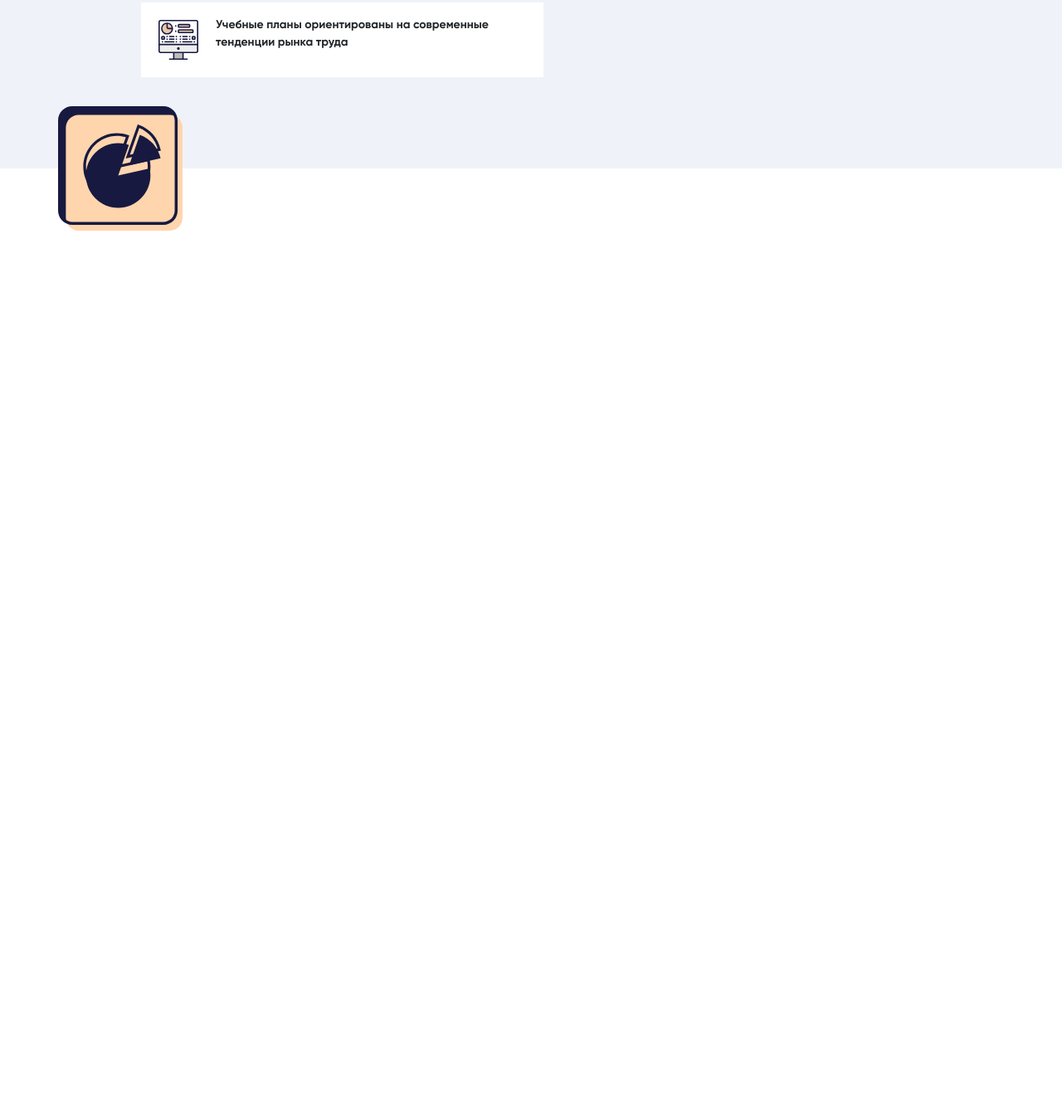
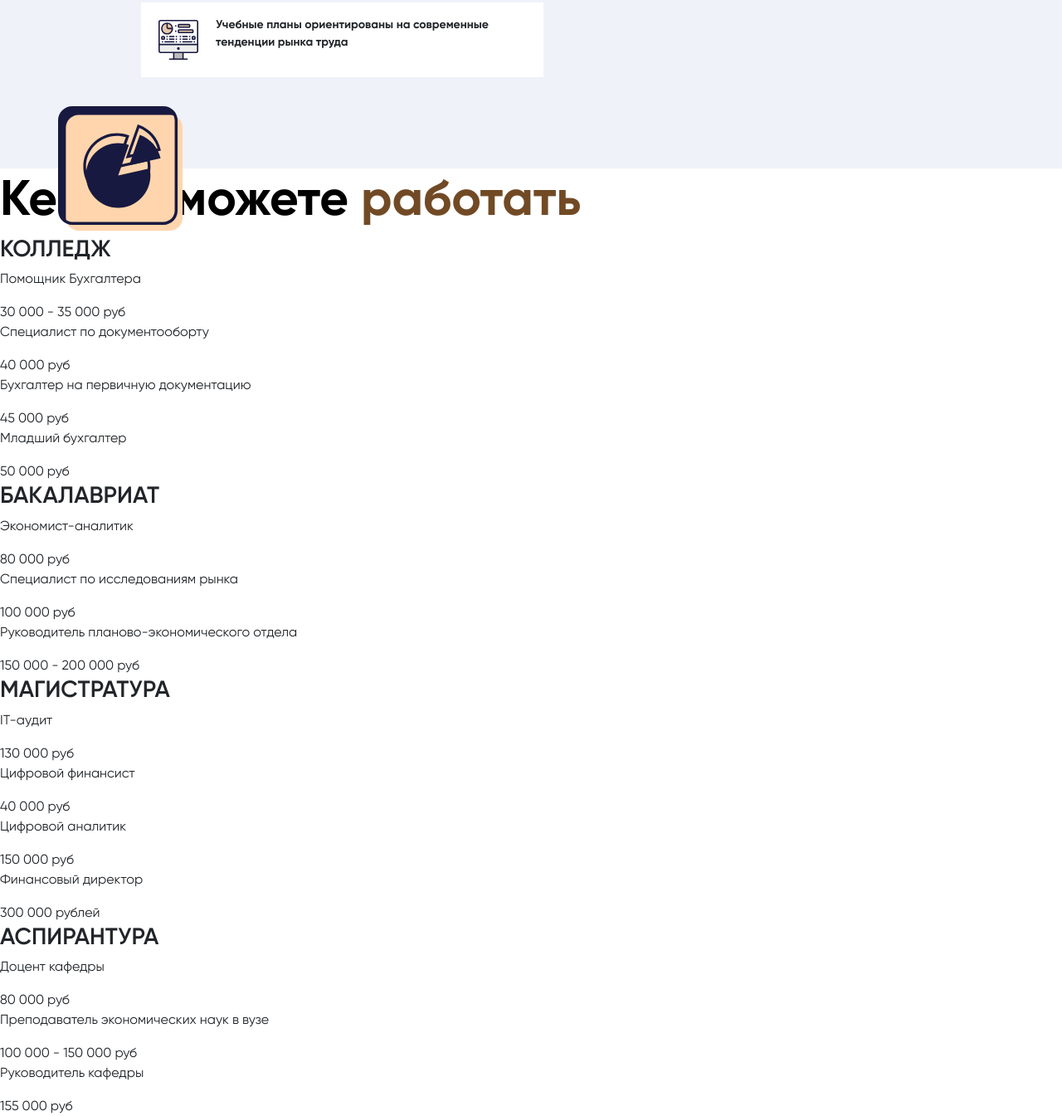
Before and after one commit to RomanFPL/university-lending-page, a website: page src/index.html in a window 1280 px wide. Shown: the part 2441-3786 px from the top of the page at 83% size. Before the commit the page ends 2719 px from the top, so only its background shows below. Drawn offline with Linux system fonts and the light colour scheme; files whose address does not match are found by name.

Commit message:
Html work to

```diff
--- a/src/index.html
+++ b/src/index.html
@@ -120,6 +120,85 @@
         <img class="chart-pie" src="./assets/img/pie-chart.svg" alt="">
     </div>
     </section>
+    <section class="go-work">
+        <h2>Кем вы можете <span>работать</span></h2>
+        <div class="go-work-elem">
+            <h3 class="work-name">
+                КОЛЛЕДЖ
+            </h3>
+            <div class="text-work">
+                <p>Помощник Бухгалтера</p>
+                <span>30 000 - 35 000 руб</span>
+            </div>
+            <div class="text-work">
+                <p>Специалист по документооборту</p>
+                <span>40 000 руб</span>
+            </div>
+            <div class="text-work">
+                <p>Бухгалтер на первичную документацию</p>
+                <span>45 000 руб</span>
+            </div>
+            <div class="text-work">
+                <p>Младший бухгалтер</p>
+                <span>50 000 руб</span>
+            </div>
+        </div>
+        <div class="go-work-elem">
+            <h3 class="work-name">
+                БАКАЛАВРИАТ
+            </h3>
+            <div class="text-work">
+                <p>Экономист-аналитик</p>
+                <span>80 000 руб</span>
+            </div>
+            <div class="text-work">
+                <p>Специалист по исследованиям рынка</p>
+                <span>100 000 руб</span>
+            </div>
+            <div class="text-work">
+                <p>Руководитель планово-экономического отдела</p>
+                <span>150 000 - 200 000 руб</span>
+            </div>
+        </div>
+        <div class="go-work-elem">
+            <h3 class="work-name">
+                МАГИСТРАТУРА
+            </h3>
+            <div class="text-work">
+                <p>IT-аудит</p>
+                <span>130 000 руб</span>
+            </div>
+            <div class="text-work">
+                <p>Цифровой финансист</p>
+                <span>40 000 руб</span>
+            </div>
+            <div class="text-work">
+                <p>Цифровой аналитик</p>
+                <span>150 000 руб</span>
+            </div>
+            <div class="text-work">
+                <p>Финансовый директор</p>
+                <span>300 000 рублей</span>
+            </div>
+        </div>
+        <div class="go-work-elem">
+            <h3 class="work-name">
+                АСПИРАНТУРА
+            </h3>
+            <div class="text-work">
+                <p>Доцент кафедры</p>
+                <span>80 000 руб</span>
+            </div>
+            <div class="text-work">
+                <p>Преподаватель экономических наук в вузе</p>
+                <span>100 000 - 150 000 руб</span>
+            </div>
+            <div class="text-work">
+                <p>Руководитель кафедры</p>
+                <span>155 000 руб</span>
+            </div>
+        </div>
+    </section>
     <script defer src="script.js"></script>
 </body>
 
```
Also changed, not shown: dist/index.html.
